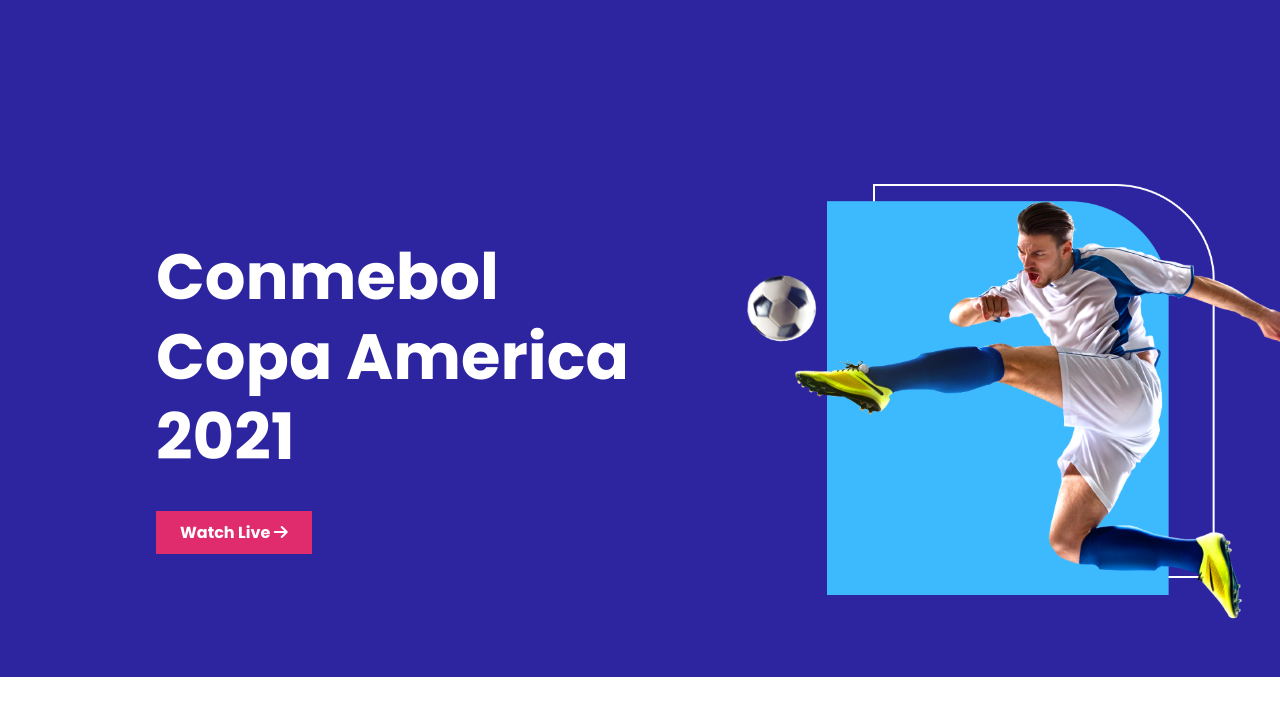
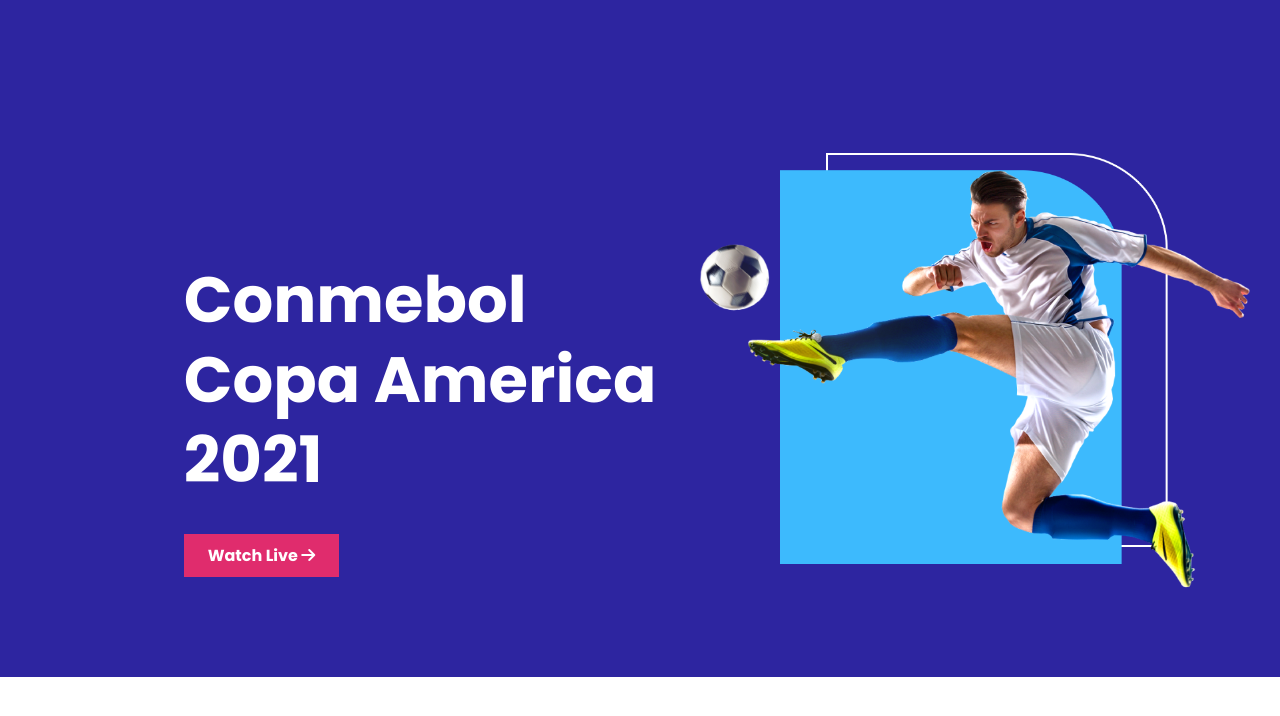
Before and after one commit to Konekaakter/responsive-football, a plain HTML site: page index.html in a window 1280 px wide. Drawn offline with Linux system fonts and the light colour scheme.

Commit message:
display correction

```diff
--- a/style.css
+++ b/style.css
@@ -9,7 +9,7 @@
     height:677px;
     background-color: #2D25A0;
     display: flex;
-    align-items: center;
+    justify-content:space-evenly;
     margin: 0%;
 }
 .top-section{
@@ -37,8 +37,7 @@
 .top-banner img{
     width:556.01px;
     height: 438px;
-    margin-top: 135px;
-    margin-left: 102px;
+    margin-top: 153px;
 
 }
 .top-banner:hover img{
```
